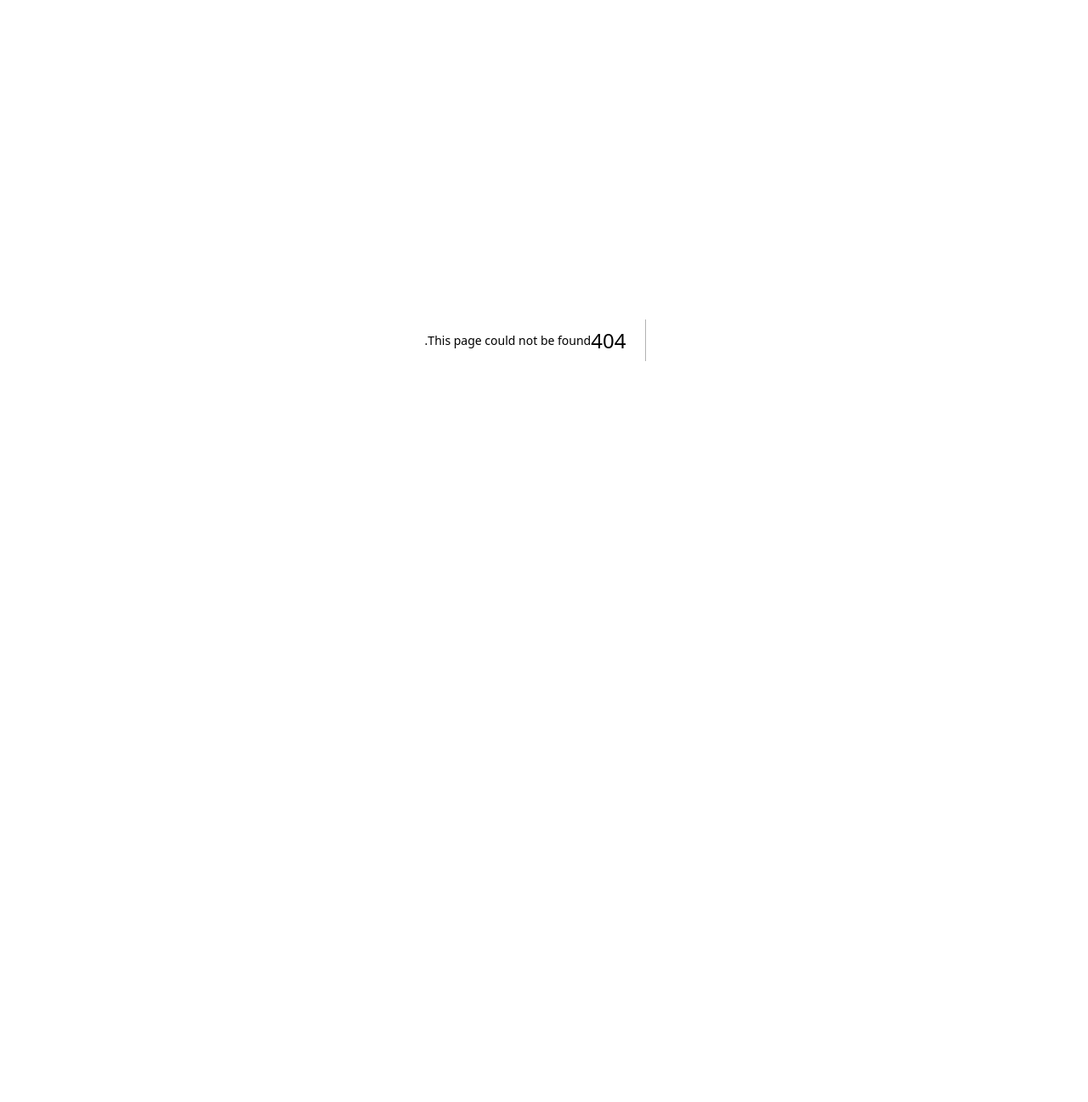
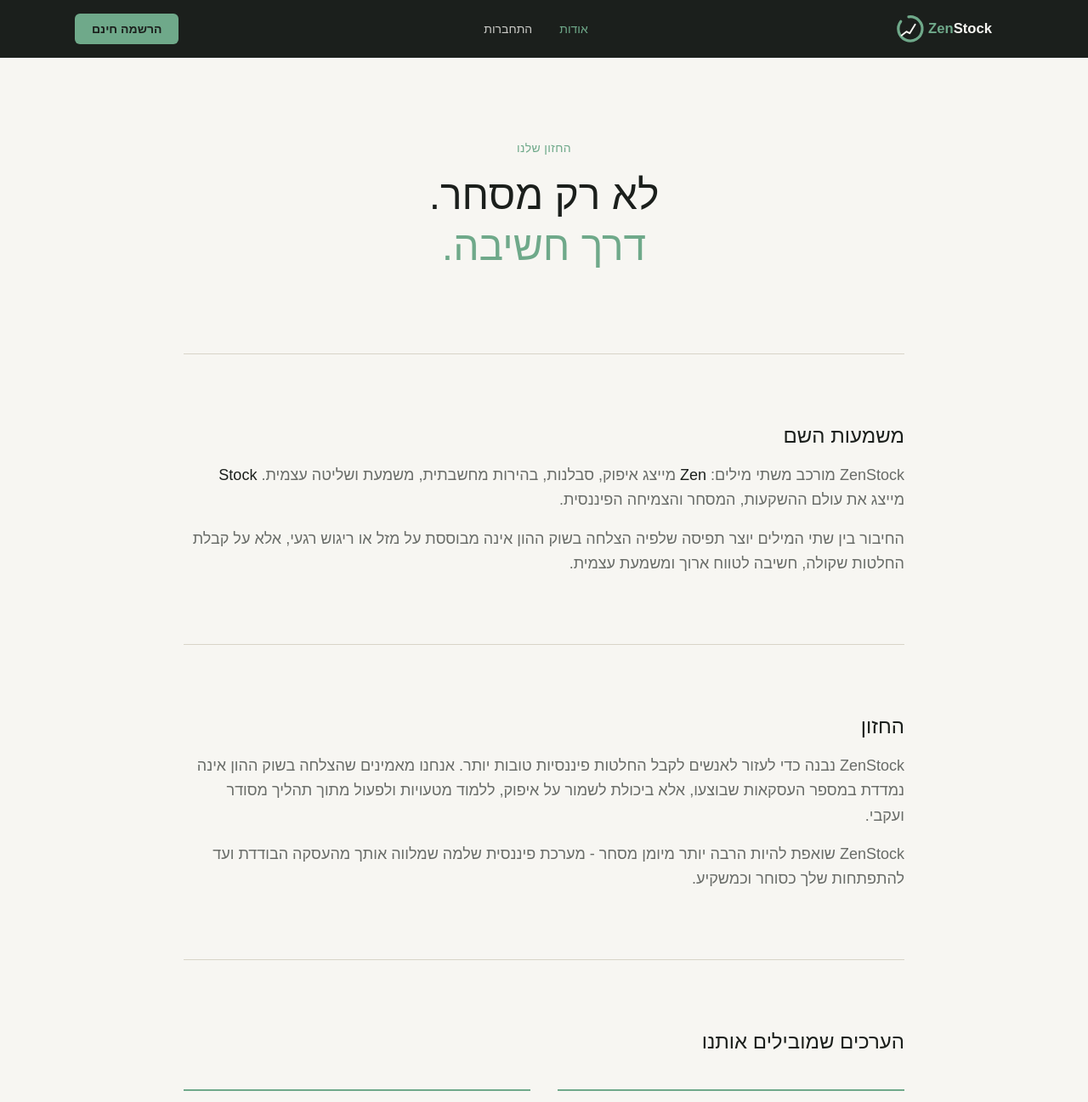
Before and after one commit to ora15200-ship-it/trading-journal, a Next.js app: page /about in a window 1280 px wide. Before the commit this address had no page. Shown: the top 1297 px of the page at 85% size. Before the commit the page ends 800 px from the top, so only its background shows below. Built offline with nearby package versions, Linux system fonts and the light colour scheme; a web font is replaced by a local one.

Commit message:
הוספת דף אודות עם חזון המותג

```diff
--- /dev/null
+++ b/app/about/page.tsx
@@ -0,0 +1,184 @@
+import Link from "next/link";
+
+const values = [
+  { title: "איפוק", text: "לא לרדוף אחרי השוק, אלא לחכות להזדמנויות הנכונות." },
+  { title: "משמעת", text: "לדבוק בתוכנית ולהימנע מהחלטות רגשיות." },
+  { title: "חשיבה", text: "לפעול מתוך נתונים, למידה וניסיון." },
+  { title: "סבלנות", text: "להבין שבניית הון היא מרתון ולא ספרינט." },
+  { title: "צמיחה מתמדת", text: "להשתפר בכל יום, גם כמשקיעים וגם כבני אדם." },
+];
+
+const roadmap = [
+  "יומן מסחר",
+  "מעקב השקעות לטווח ארוך",
+  "עוזר AI פיננסי",
+  "מערכת לימוד והתפתחות",
+  "תכנון פיננסי ומטרות",
+  "ניתוח טעויות והרגלי מסחר",
+  "קהילה של משקיעים וסוחרים",
+];
+
+export default function AboutPage() {
+  return (
+    <main className="bg-zen-cream text-zen-text">
+      {/* Navbar */}
+      <header className="bg-zen-charcoal">
+        <div className="mx-auto flex max-w-6xl items-center justify-between px-6 py-4">
+          <img src="/logo.svg" alt="ZenStock" className="h-9 w-auto" />
+          <nav className="hidden items-center gap-8 text-sm font-medium text-zen-cream/80 md:flex">
+            <Link href="/about" className="text-zen-sage">
+              אודות
+            </Link>
+            <Link href="/login" className="hover:text-zen-sage transition-colors">
+              התחברות
+            </Link>
+          </nav>
+          <Link
+            href="/login"
+            className="rounded-md bg-zen-sage px-5 py-2 text-sm font-semibold text-zen-charcoal transition-opacity hover:opacity-90"
+          >
+            הרשמה חינם
+          </Link>
+        </div>
+      </header>
+
+      {/* Intro */}
+      <section className="mx-auto max-w-3xl px-6 py-24 text-center">
+        <p className="mb-4 text-sm font-medium tracking-wide text-zen-sage">החזון שלנו</p>
+        <h1 className="font-display text-4xl leading-tight text-zen-charcoal md:text-5xl">
+          לא רק מסחר.
+          <br />
+          <span className="text-zen-sage">דרך חשיבה.</span>
+        </h1>
+      </section>
+
+      <div className="mx-auto max-w-4xl px-6">
+        <div className="border-t border-zen-line" />
+      </div>
+
+      {/* Meaning of the name */}
+      <section className="mx-auto max-w-4xl px-6 py-20">
+        <h2 className="font-display text-2xl text-zen-charcoal">משמעות השם</h2>
+        <p className="mt-4 text-base leading-relaxed text-zen-text/70 md:text-lg">
+          ZenStock מורכב משתי מילים: <span className="font-medium text-zen-charcoal">Zen</span> מייצג
+          איפוק, סבלנות, בהירות מחשבתית, משמעת ושליטה עצמית. <span className="font-medium text-zen-charcoal">Stock</span>{" "}
+          מייצג את עולם ההשקעות, המסחר והצמיחה הפיננסית.
+        </p>
+        <p className="mt-4 text-base leading-relaxed text-zen-text/70 md:text-lg">
+          החיבור בין שתי המילים יוצר תפיסה שלפיה הצלחה בשוק ההון אינה מבוססת על מזל או ריגוש רגעי,
+          אלא על קבלת החלטות שקולה, חשיבה לטווח ארוך ומשמעת עצמית.
+        </p>
+      </section>
+
+      <div className="mx-auto max-w-4xl px-6">
+        <div className="border-t border-zen-line" />
+      </div>
+
+      {/* Vision */}
+      <section className="mx-auto max-w-4xl px-6 py-20">
+        <h2 className="font-display text-2xl text-zen-charcoal">החזון</h2>
+        <p className="mt-4 text-base leading-relaxed text-zen-text/70 md:text-lg">
+          ZenStock נבנה כדי לעזור לאנשים לקבל החלטות פיננסיות טובות יותר. אנחנו מאמינים שהצלחה
+          בשוק ההון אינה נמדדת במספר העסקאות שבוצעו, אלא ביכולת לשמור על איפוק, ללמוד מטעויות
+          ולפעול מתוך תהליך מסודר ועקבי.
+        </p>
+        <p className="mt-4 text-base leading-relaxed text-zen-text/70 md:text-lg">
+          ZenStock שואפת להיות הרבה יותר מיומן מסחר - מערכת פיננסית שלמה שמלווה אותך מהעסקה
+          הבודדת ועד להתפתחות שלך כסוחר וכמשקיע.
+        </p>
+      </section>
+
+      <div className="mx-auto max-w-4xl px-6">
+        <div className="border-t border-zen-line" />
+      </div>
+
+      {/* Values */}
+      <section className="mx-auto max-w-4xl px-6 py-20">
+        <h2 className="font-display text-2xl text-zen-charcoal">הערכים שמובילים אותנו</h2>
+        <div className="mt-10 grid gap-8 sm:grid-cols-2">
+          {values.map((v) => (
+            <div key={v.title} className="border-t-2 border-zen-sage pt-4">
+              <h3 className="font-display text-lg text-zen-charcoal">{v.title}</h3>
+              <p className="mt-2 text-sm leading-relaxed text-zen-text/70">{v.text}</p>
+            </div>
+          ))}
+        </div>
+      </section>
+
+      <div className="mx-auto max-w-4xl px-6">
+        <div className="border-t border-zen-line" />
+      </div>
+
+      {/* Mission */}
+      <section className="mx-auto max-w-3xl px-6 py-20 text-center">
+        <p className="mb-3 text-sm font-medium tracking-wide text-zen-sage">המשימה</p>
+        <p className="font-display text-xl leading-relaxed text-zen-charcoal md:text-2xl">
+          לעזור למשקיעים ולסוחרים להפוך לגרסה טובה יותר של עצמם - באמצעות טכנולוגיה, נתונים
+          ובינה מלאכותית.
+        </p>
+      </section>
+
+      {/* Slogan */}
+      <section className="bg-zen-charcoal py-20 text-center">
+        <p className="font-display text-2xl text-zen-cream md:text-3xl">
+          Master Your Mind. Master Your Money.
+        </p>
+        <p className="mt-4 text-sm text-zen-cream/50">
+          Patience. Discipline. Clarity. · Think Better. Invest Better.
+        </p>
+      </section>
+
+      {/* Long-term vision */}
+      <section className="mx-auto max-w-3xl px-6 py-20">
+        <h2 className="text-center font-display text-2xl text-zen-charcoal">
+          לאן אנחנו הולכים
+        </h2>
+        <p className="mx-auto mt-3 max-w-xl text-center text-sm leading-relaxed text-zen-text/60">
+          בטווח הארוך, ZenStock תהפוך למרכז פיננסי אישי חכם שמרכז במקום אחד את כל מה שצריך
+          כדי לצמוח כסוחר וכמשקיע.
+        </p>
+        <ul className="mt-10 grid gap-3 sm:grid-cols-2">
+          {roadmap.map((item) => (
+            <li
+              key={item}
+              className="border-b border-zen-line py-2 text-sm text-zen-text/80"
+            >
+              {item}
+            </li>
+          ))}
+        </ul>
+      </section>
+
+      {/* Closing */}
+      <section className="mx-auto max-w-2xl px-6 py-24 text-center">
+        <p className="font-display text-2xl text-zen-charcoal md:text-3xl">
+          More than trading.
+          <br />
+          <span className="text-zen-sage">A state of mind.</span>
+        </p>
+        <Link
+          href="/login"
+          className="mt-8 inline-block rounded-md bg-zen-charcoal px-7 py-3 text-sm font-semibold text-zen-cream transition-opacity hover:opacity-90"
+        >
+          הצטרף בחינם
+        </Link>
+      </section>
+
+      {/* Footer */}
+      <footer className="bg-zen-charcoal">
+        <div className="mx-auto flex max-w-6xl flex-col items-center justify-between gap-4 px-6 py-8 text-sm text-zen-cream/60 md:flex-row">
+          <img src="/logo.svg" alt="ZenStock" className="h-7 w-auto opacity-80" />
+          <p>© {new Date().getFullYear()} ZenStock. כל הזכויות שמורות.</p>
+          <div className="flex gap-6">
+            <Link href="/terms" className="hover:text-zen-sage transition-colors">
+              תקנון
+            </Link>
+            <Link href="/about" className="hover:text-zen-sage transition-colors">
+              אודות
+            </Link>
+          </div>
+        </div>
+      </footer>
+    </main>
+  );
+}
```
